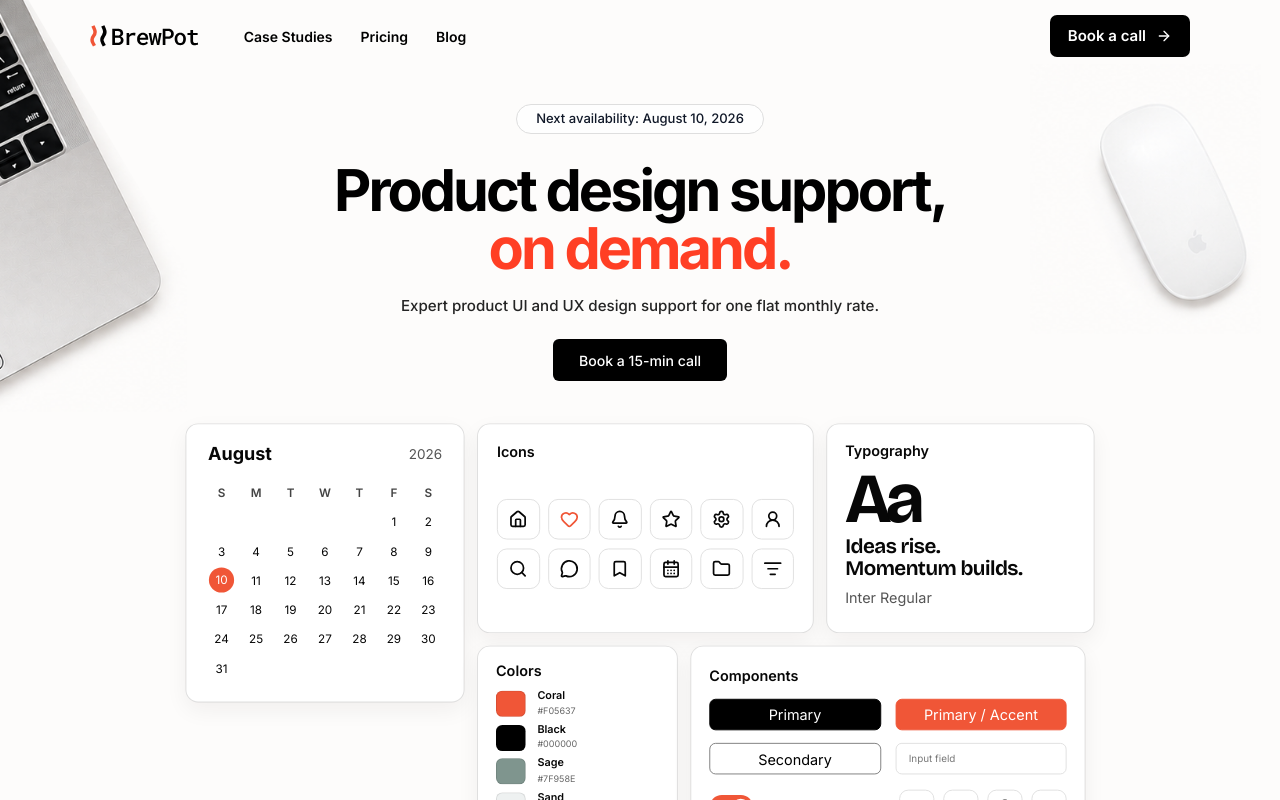
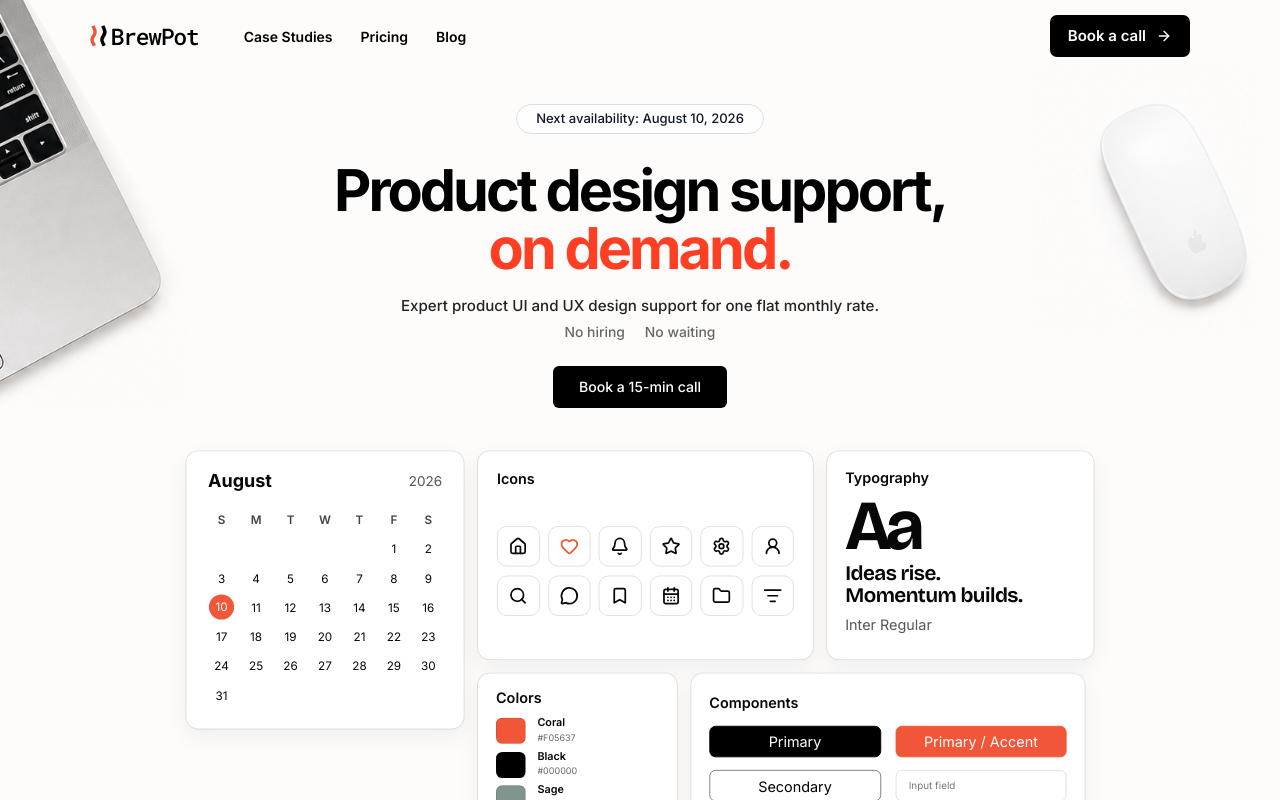
Before and after one commit to yatingzhaoo/BrewPot, a React (Vite) app: page / in a window 1280 px wide. Shown: the top 800 px of the page. Built offline with nearby package versions, Linux system fonts and the light colour scheme.

Commit message:
Add hero subtitle value points

```diff
--- a/src/components/Hero.tsx
+++ b/src/components/Hero.tsx
@@ -131,7 +131,11 @@ export default function Hero() {
           <span>on demand.</span>
         </motion.h1>
         <motion.p initial={{ opacity: 0, y: 16 }} animate={{ opacity: 1, y: 0 }} transition={{ duration: 0.5, delay: 0.16 }}>
-          Expert product UI and UX design support for one flat monthly rate.
+          <span>Expert product UI and UX design support for one flat monthly rate.</span>
+          <span className="hero-subtitle-points">
+            <span>No hiring</span>
+            <span>No waiting</span>
+          </span>
         </motion.p>
         <motion.a
           initial={{ opacity: 0, y: 14 }}
--- a/src/index.css
+++ b/src/index.css
@@ -481,6 +481,8 @@ body {
 .hero-copy h1 { margin: 27px auto 17px; max-width: 1180px; color: #000; font-family: "Inter", sans-serif; font-size: clamp(50px, 4.5vw, 67px); font-weight: 700; line-height: 1.01; letter-spacing: -.052em; }
 .hero-copy h1 span { display: block; color: #ff3f24; }
 .hero-copy p { margin: 0 auto; max-width: 690px; font-size: clamp(15px, 1.18vw, 17px); font-weight: 500; line-height: 1.55; color: #242424; }
+.hero-copy p > span:first-child { display: block; }
+.hero-subtitle-points { display: flex; align-items: center; justify-content: center; gap: 20px; margin-top: 5px; color: #676767; font-size: .92em; font-weight: 500; }
 .hero-cta { min-height: clamp(42px, 3.25vw, 49px); margin-top: 22px; padding: 0 clamp(26px, 2.05vw, 31px); border-radius: 6px; font-size: clamp(14px, 1.1vw, 17px); font-weight: 500; }
 
 .desk-object { position: absolute; z-index: 5; pointer-events: none; user-select: none; }
```
Also changed, not shown: 1 other file (tests, documents, lock files or other folders).
